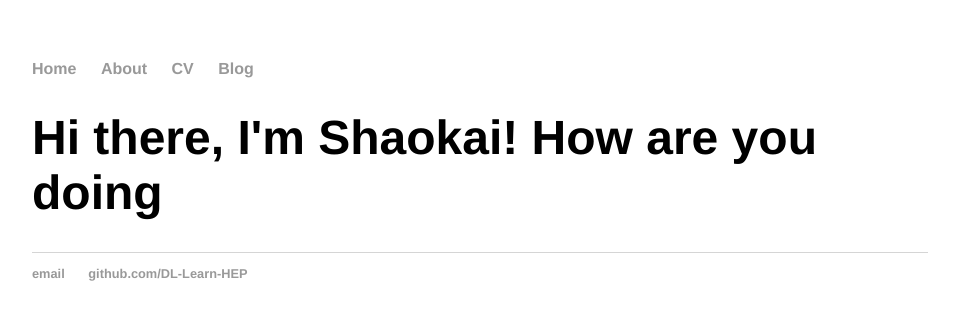
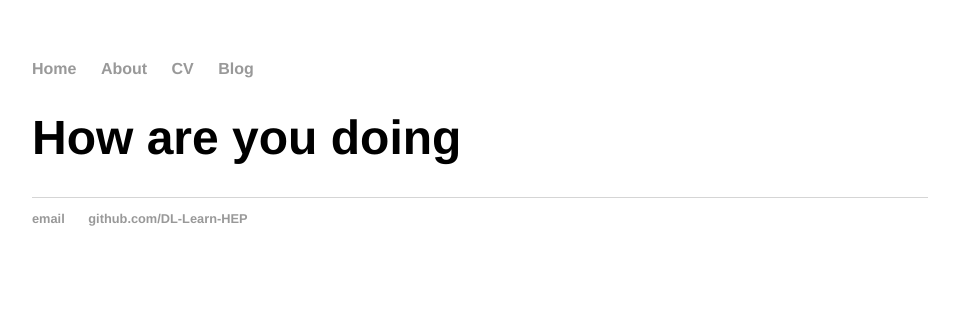
Before and after one commit to DL-Learn-HEP/DL-Learn-HEP.github.io, a Jekyll site: the page built from index.html, in a window 1280 px wide. Shown: the top 320 px of the page, without its empty margins (160-1119 px from the left). Built offline with Jekyll 4.4.1, drawn with Linux system fonts in a browser that asks for light colours.

Commit message:
Updating the index.html
Updating the index.html to use the default layout

```diff
--- a/index.html
+++ b/index.html
@@ -1,29 +1,7 @@
-<!DOCTYPE html>
-<html>
-	<head>
-		<title>Shaokai Yang</title>
-		<!-- link to main stylesheet -->
-		<link rel="stylesheet" type="text/css" href="/css/main.css">
-	</head>
-	<body>
-		<nav>
-    		<ul>
-        		<li><a href="/">Home</a></li>
-	        	<li><a href="/about">About</a></li>
-        		<li><a href="/cv">CV</a></li>
-        		<li><a href="/blog">Blog</a></li>
-    		</ul>
-		</nav>
-		<div class="container">
-    		<div class="blurb">
-        		<h1>Hi there, I'm Shaokai! How are you doing</h1>
-    		</div><!-- /.blurb -->
-		</div><!-- /.container -->
-		<footer>
-    		<ul>
-        		<li><a href="mailto:yangs9@mail.uc.edu">email</a></li>
-        		<li><a href="https://github.com/DL-Learn-HEP">github.com/DL-Learn-HEP</a></li>
-			</ul>
-		</footer>
-	</body>
-</html>
+---
+layout: default
+title: Shaokai is thinking or coding.
+---
+<div class="blurb">
+	<h1>How are you doing </h1>
+</div><!-- /.blurb -->
```
